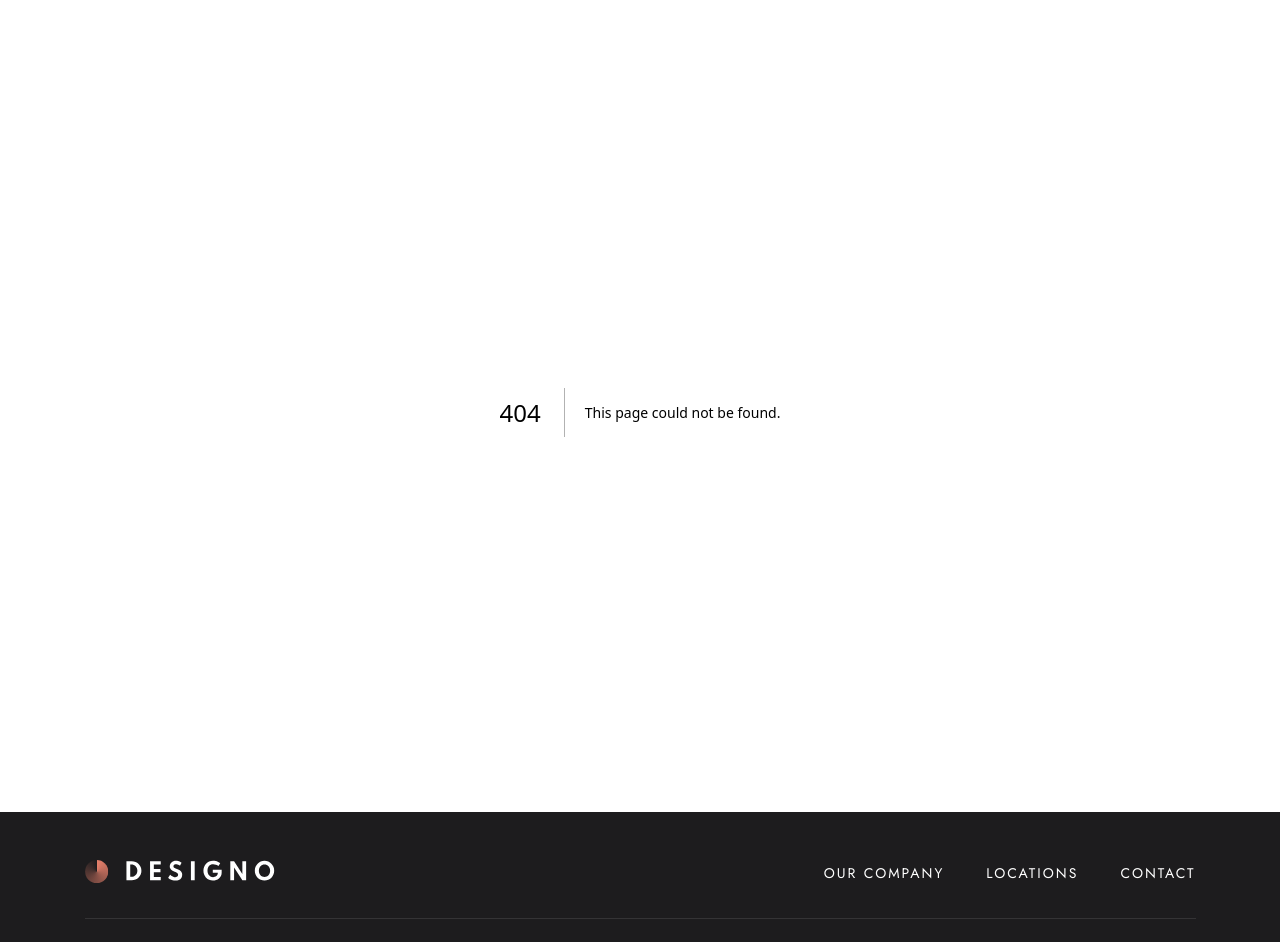
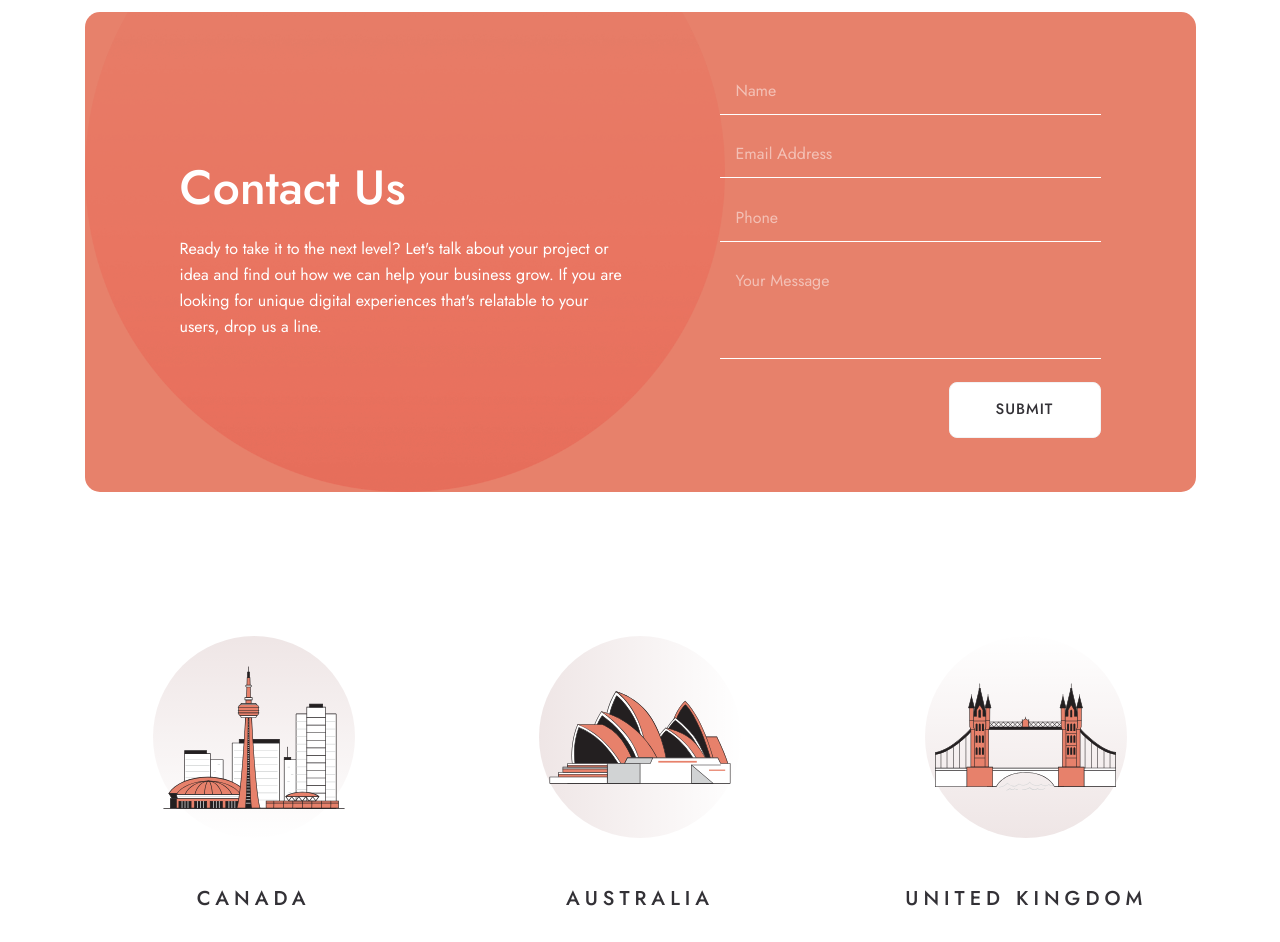
Before and after one commit to brandeth/designo, a Next.js app: page /contact in a window 1280 px wide. Before the commit this address had no page. Shown: the part 140-1082 px from the top of the page. Built offline with nearby package versions, Linux system fonts and the light colour scheme.

Commit message:
added contact page.

```diff
--- a/app/about/page.tsx
+++ b/app/about/page.tsx
@@ -1,27 +1,6 @@
 import { AboutHero } from "@/components/AboutHero";
-import {
-  ImageTextLink,
-  type ImageTextLinkProps,
-} from "@/components/ImageTextLink";
 import { Description, ImageTextSection } from "@/components/ImageTextSection";
-
-const locationItems: ImageTextLinkProps[] = [
-  {
-    title: "canada",
-    imageSrc: "/images/illustration-canada.svg",
-    href: "/locations",
-  },
-  {
-    title: "australia",
-    imageSrc: "/images/illustration-australia.svg",
-    href: "/locations",
-  },
-  {
-    title: "united kingdom",
-    imageSrc: "/images/illustration-united-kingdom.svg",
-    href: "/locations",
-  },
-];
+import { OfficeLinksSection } from "../../components/OfficeLinksSection";
 
 export default function AboutPage() {
   return (
@@ -52,22 +31,7 @@ export default function AboutPage() {
         </ImageTextSection>
       </div>
       <div>
-        <section
-          className="px-6 md:px-0 pt-8 pb-16 md:py-0"
-          aria-labelledby="image-text-link-heading"
-        >
-          <div className="mx-auto max-w-277.75">
-            <h2 id="image-text-link-heading" className="sr-only">
-              Locations
-            </h2>
-
-            <div className="grid grid-cols-1 gap-12 md:max-xl:gap-24 xl:grid-cols-3">
-              {locationItems.map((location) => (
-                <ImageTextLink key={location.title} {...location} />
-              ))}
-            </div>
-          </div>
-        </section>
+        <OfficeLinksSection />
       </div>
 
       <ImageTextSection
--- /dev/null
+++ b/app/contact/page.tsx
@@ -0,0 +1,18 @@
+import type { Metadata } from "next";
+import { ContactUsSection } from "@/components/ContactUsSection";
+import { OfficeLinksSection } from "@/components/OfficeLinksSection";
+
+export const metadata: Metadata = {
+  title: "Contact | Designo",
+  description:
+    "Get in touch with Designo and find the right office for your project.",
+};
+
+export default function ContactPage() {
+  return (
+    <main className="mx-auto grid w-full max-w-277.75 grid-cols-1 bg-background text-foreground md:max-xl:max-w-172.25 gap-y-20 md:gap-y-36 pb-36">
+      <ContactUsSection />
+      <OfficeLinksSection />
+    </main>
+  );
+}
--- a/app/locations/page.tsx
+++ b/app/locations/page.tsx
@@ -1,45 +1,5 @@
 import type { Metadata } from "next";
-import {
-  LocationCard,
-  type LocationCardProps,
-} from "@/components/LocationCard";
-
-type Country = "canada" | "australia" | "united kingdom";
-
-const locationCoordinates: Record<Country, LocationCardProps["coordinates"]> = {
-  canada: [43.6441, -79.3942],
-  australia: [-31.4308, 152.9089],
-  "united kingdom": [51.6694, -3.8872],
-};
-
-const locations: Array<
-  Omit<LocationCardProps, "coordinates"> & { country: Country }
-> = [
-  {
-    country: "canada",
-    branchName: "designo central office",
-    streetAddress: "3886 Wellington Street",
-    regionLine: "Toronto, Ontario M9C 3J5",
-    phone: "+1 253-863-8967",
-    email: "contact@designo.co",
-  },
-  {
-    country: "australia",
-    branchName: "designo AU office",
-    streetAddress: "19 Balonne Street",
-    regionLine: "New South Wales 2443",
-    phone: "(02) 6720 9092",
-    email: "contact@design.au",
-  },
-  {
-    country: "united kingdom",
-    branchName: "designo UK office",
-    streetAddress: "13 Colorado Way",
-    regionLine: "Rhyd-y-fro SA8 9GA",
-    phone: "078 3115 1400",
-    email: "contact@design.uk",
-  },
-];
+import { LocationsList } from "@/components/LocationsList";
 
 export const metadata: Metadata = {
   title: "Locations | Designo",
@@ -51,14 +11,7 @@ export default function LocationsPage() {
     <main className="mx-auto grid w-full max-w-277.75 grid-cols-1 gap-10 bg-background px-0 py-0 text-foreground md:px-0 md:pb-16 md:pt-0 xl:gap-8 md:gap-y-24 md:max-xl:max-w-172.25">
       <h1 className="sr-only">Locations</h1>
 
-      {locations.map((location, index) => (
-        <LocationCard
-          key={location.country}
-          {...location}
-          coordinates={locationCoordinates[location.country]}
-          mapOrder={index % 2 === 0 ? 2 : undefined}
-        />
-      ))}
+      <LocationsList />
     </main>
   );
 }
--- a/components/ContactUsSection.tsx
+++ b/components/ContactUsSection.tsx
@@ -5,8 +5,8 @@ import { Textarea } from "@/components/Textarea";
 
 export function ContactUsSection() {
   return (
-    <section className="px-6 py-16 sm:px-10 lg:px-0">
-      <div className="relative overflow-hidden rounded-[15px] bg-designo-peach lg:h-120">
+    <section>
+      <div className="relative overflow-hidden md:rounded-[15px] bg-designo-peach md:h-[711px] h-[764px] xl:h-120 md:justify-center grid">
         <Image
           src="/shapes/shape-contact-us.png"
           alt=""
@@ -16,11 +16,13 @@ export function ContactUsSection() {
           className="pointer-events-none absolute top-0 left-0 h-auto w-160 max-w-none"
         />
 
-        <div className="relative mx-auto grid px-6 gap-23.75 sm:px-10 lg:h-full justify-center lg:grid-cols-[445px_381px] lg:items-center">
-          <div className="flex max-w-111.25 flex-col gap-8 text-center lg:min-h-46 lg:justify-center lg:text-left">
+        <div className="relative xl:mx-auto flex flex-col gap-8 xl:grid px-6 xl:gap-23.75 sm:px-10 xl:h-full justify-center xl:grid-cols-[445px_381px] xl:items-center">
+          <div className="flex max-w-111.25 md:max-xl:max-w-none md:w-[573px] md:text-left flex-col gap-8 text-center xl:min-h-46 xl:justify-center xl:text-left">
             <div className="space-y-6">
-              <h1 className="preset-1 text-designo-white">Contact Us</h1>
-              <p className="preset-body text-designo-white">
+              <h1 className="preset-mobile-heading md:preset-1 text-designo-white">
+                Contact Us
+              </h1>
+              <p className="preset-mobile-body md:preset-body text-designo-white md:tracking-normal">
                 Ready to take it to the next level? Let&apos;s talk about your
                 project or idea and find out how we can help your business grow.
                 If you are looking for unique digital experiences that&apos;s
@@ -32,7 +34,7 @@ export function ContactUsSection() {
           <form
             action="#"
             method="post"
-            className="flex min-w-0 flex-col min-h-92.75 lg:justify-between"
+            className="flex min-w-0 flex-col min-h-92.75 justify-between"
           >
             <div>
               <label className="sr-only" htmlFor="contact-name">
--- a/components/Input.tsx
+++ b/components/Input.tsx
@@ -14,7 +14,7 @@ type InputProps = ComponentPropsWithoutRef<"input"> & {
 };
 
 const baseClasses =
-  "w-full border-0 bg-transparent px-4 py-[11px] text-designo-white preset-body outline-none shadow-[inset_0_-1px_0_0_#fff] transition-[box-shadow] placeholder:text-designo-white/50 focus:shadow-[inset_0_-3px_0_0_#fff] data-[filled=true]:shadow-[inset_0_-3px_0_0_#fff]";
+  "w-full border-0 bg-transparent px-4 py-[11px] text-designo-white preset-mobile-body md:preset-body outline-none shadow-[inset_0_-1px_0_0_#fff] transition-[box-shadow] placeholder:text-designo-white/50 focus:shadow-[inset_0_-3px_0_0_#fff] data-[filled=true]:shadow-[inset_0_-3px_0_0_#fff]";
 
 function hasInputValue(
   value: InputProps["value"] | InputProps["defaultValue"],
--- /dev/null
+++ b/components/LocationsList.tsx
@@ -0,0 +1,54 @@
+import {
+  LocationCard,
+  type LocationCardProps,
+} from "@/components/LocationCard";
+
+type LocationsListProps = {
+  className?: string;
+};
+
+const locations: Array<Omit<LocationCardProps, "mapOrder">> = [
+  {
+    country: "canada",
+    branchName: "designo central office",
+    streetAddress: "3886 Wellington Street",
+    regionLine: "Toronto, Ontario M9C 3J5",
+    phone: "+1 253-863-8967",
+    email: "contact@designo.co",
+    coordinates: [43.6441, -79.3942],
+  },
+  {
+    country: "australia",
+    branchName: "designo AU office",
+    streetAddress: "19 Balonne Street",
+    regionLine: "New South Wales 2443",
+    phone: "(02) 6720 9092",
+    email: "contact@design.au",
+    coordinates: [-31.4308, 152.9089],
+  },
+  {
+    country: "united kingdom",
+    branchName: "designo UK office",
+    streetAddress: "13 Colorado Way",
+    regionLine: "Rhyd-y-fro SA8 9GA",
+    phone: "078 3115 1400",
+    email: "contact@design.uk",
+    coordinates: [51.6694, -3.8872],
+  },
+];
+
+export function LocationsList({ className = "" }: LocationsListProps) {
+  return (
+    <div
+      className={`grid grid-cols-1 gap-10 md:gap-y-24 xl:gap-8 ${className}`.trim()}
+    >
+      {locations.map((location, index) => (
+        <LocationCard
+          key={location.country}
+          {...location}
+          mapOrder={index % 2 === 0 ? 2 : undefined}
+        />
+      ))}
+    </div>
+  );
+}
--- /dev/null
+++ b/components/OfficeLinksSection.tsx
@@ -0,0 +1,43 @@
+import {
+  ImageTextLink,
+  type ImageTextLinkProps,
+} from "@/components/ImageTextLink";
+
+const officeLinks: ImageTextLinkProps[] = [
+  {
+    title: "canada",
+    imageSrc: "/images/illustration-canada.svg",
+    href: "/locations",
+  },
+  {
+    title: "australia",
+    imageSrc: "/images/illustration-australia.svg",
+    href: "/locations",
+  },
+  {
+    title: "united kingdom",
+    imageSrc: "/images/illustration-united-kingdom.svg",
+    href: "/locations",
+  },
+];
+
+export function OfficeLinksSection() {
+  return (
+    <section
+      className="px-6 md:px-0 pt-8 pb-16 md:py-0"
+      aria-labelledby="office-links-heading"
+    >
+      <div className="mx-auto max-w-277.75">
+        <h2 id="office-links-heading" className="sr-only">
+          Locations
+        </h2>
+
+        <div className="grid grid-cols-1 gap-12 md:max-xl:gap-24 xl:grid-cols-3">
+          {officeLinks.map((officeLink) => (
+            <ImageTextLink key={officeLink.title} {...officeLink} />
+          ))}
+        </div>
+      </div>
+    </section>
+  );
+}
```
